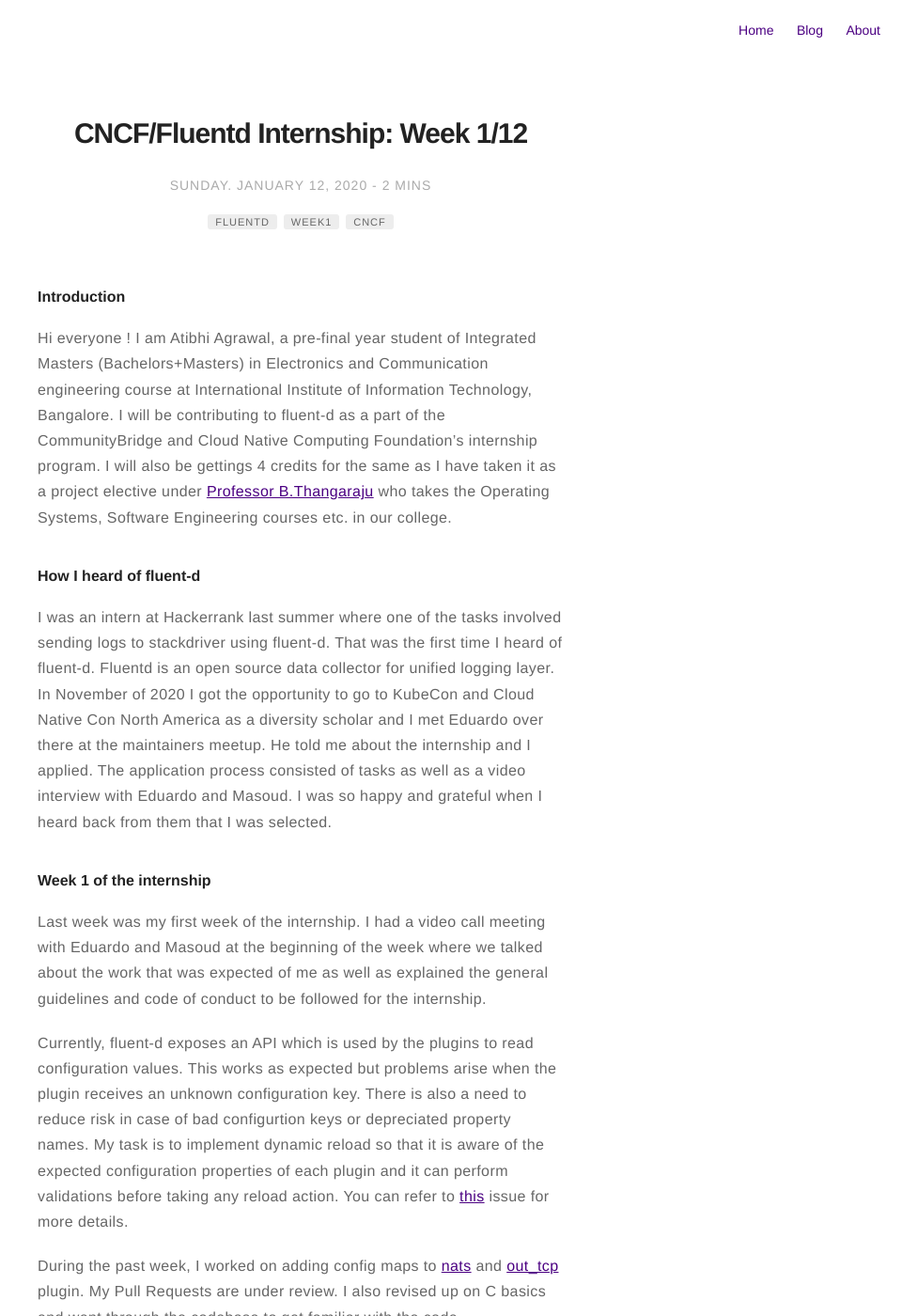
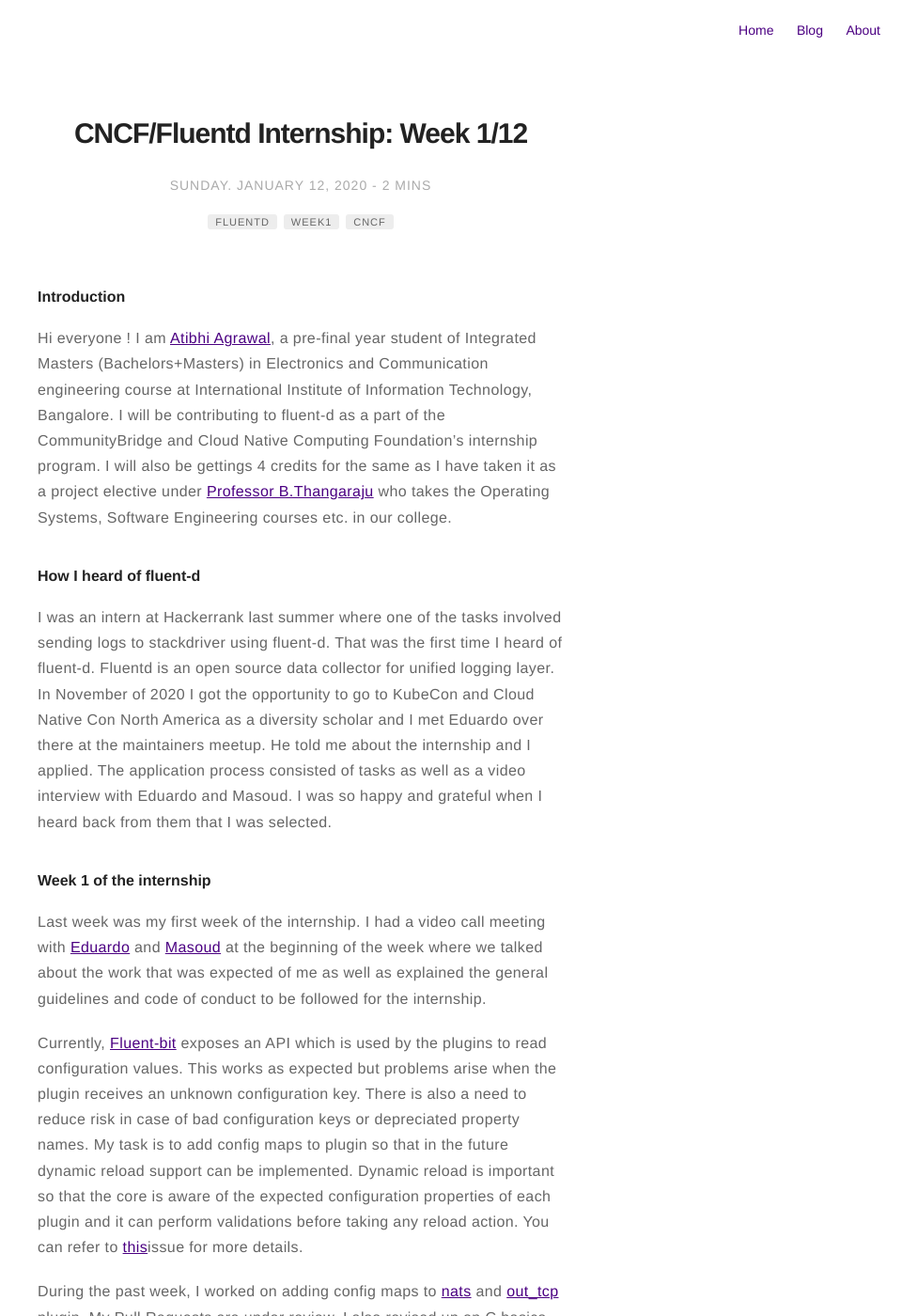
Before and after one commit to asquare14/aSquare14.github.io, a Jekyll site: the page built from _posts/2020-1-12-week1-fluentd-internship.markdown, in a window 1280 px wide and 1400 px high. Shown: the whole window at 94% size, without its empty margins (320-1280 px from the left). Built offline with Jekyll 4.4.1, drawn with Linux system fonts in a browser that asks for light colours; emoji names are drawn with the system emoji font.

Commit message:
Improvements to Blog

```diff
--- a/_posts/2020-1-12-week1-fluentd-internship.markdown
+++ b/_posts/2020-1-12-week1-fluentd-internship.markdown
@@ -15,7 +15,7 @@
 
 #### Introduction
 
-Hi everyone ! I am Atibhi Agrawal, a pre-final year student of Integrated Masters (Bachelors+Masters) in Electronics and Communication engineering course at International Institute of Information Technology, Bangalore. I will be contributing to fluent-d as a part of the CommunityBridge and Cloud Native Computing Foundation's internship program. I will also be gettings 4 credits for the same as I have taken it as a project elective under [Professor B.Thangaraju](https://www.iiitb.ac.in/faculty/thangaraju-b) who takes the Operating Systems, Software Engineering courses etc. in our college.
+Hi everyone ! I am [Atibhi Agrawal](https://twitter.com/atibhi_a), a pre-final year student of Integrated Masters (Bachelors+Masters) in Electronics and Communication engineering course at International Institute of Information Technology, Bangalore. I will be contributing to fluent-d as a part of the CommunityBridge and Cloud Native Computing Foundation's internship program. I will also be gettings 4 credits for the same as I have taken it as a project elective under [Professor B.Thangaraju](https://www.iiitb.ac.in/faculty/thangaraju-b) who takes the Operating Systems, Software Engineering courses etc. in our college.
 
 #### How I heard of fluent-d
 
@@ -23,9 +23,9 @@
 
 #### Week 1 of the internship
 
-Last week was my first week of the internship. I had a video call meeting with Eduardo and Masoud at the beginning of the week where we talked about the work that was expected of me as well as explained the general guidelines and code of conduct to be followed for the internship.
+Last week was my first week of the internship. I had a video call meeting with [Eduardo](https://twitter.com/edsiper) and [Masoud](https://twitter.com/_koleini) at the beginning of the week where we talked about the work that was expected of me as well as explained the general guidelines and code of conduct to be followed for the internship.
 
-Currently, fluent-d exposes an API which is used by the plugins to read configuration values. This works as expected but problems arise when the plugin receives an unknown configuration key. There is also a need to reduce risk in case of bad configurtion keys or depreciated property names. My task is to implement dynamic reload so that it is aware of the expected configuration properties of each plugin and it can perform validations before taking any reload action. You can refer to [this](https://github.com/fluent/fluent-bit/issues/1672) issue for more details.
+Currently, [Fluent-bit](https://fluentbit.io) exposes an API which is used by the plugins to read configuration values. This works as expected but problems arise when the plugin receives an unknown configuration key. There is also a need to reduce risk in case of bad configuration keys or depreciated property names. My task is to add config maps to plugin so that in the future dynamic reload support can be implemented. Dynamic reload is important so that the core is aware of the expected configuration properties of each plugin and it can perform validations before taking any reload action. You can refer to [this](https://github.com/fluent/fluent-bit/issues/1672)issue for more details.
 
 During the past week, I worked on adding config maps to [nats](https://fluentbit.io/documentation/0.12/output/nats.html) and [out_tcp](https://github.com/fluent/fluent-bit/tree/master/plugins/out_tcp) plugin. My Pull Requests are under review. I also revised up on C basics and went through the codebase to get familiar with the code.
 
```
